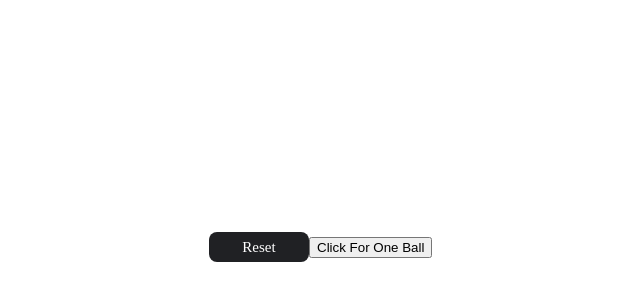
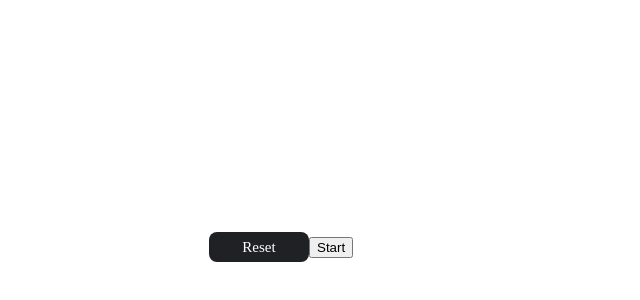
Before and after one commit to mohitgehi/React-Contest---2---Move-ball-in-all-directions-1, a React app: page / in a window 1280 px wide. Shown: the part 18-318 px from the top of the page, without its empty margins (115-755 px from the left). Built offline with nearby package versions, Linux system fonts and the light colour scheme.

Commit message:
change 2

```diff
--- a/src/components/App.js
+++ b/src/components/App.js
@@ -23,7 +23,12 @@ const App = () => {
   const renderChoice = () => {
     if (renderBall) {
       return <div className="ball" style={ballPosition}></div>;
-    } else return <button onClick={start}>Click For One Ball</button>;
+    } else
+      return (
+        <button className="start" onClick={start}>
+          Start
+        </button>
+      );
   };
 
   const move = (event) => {
```
